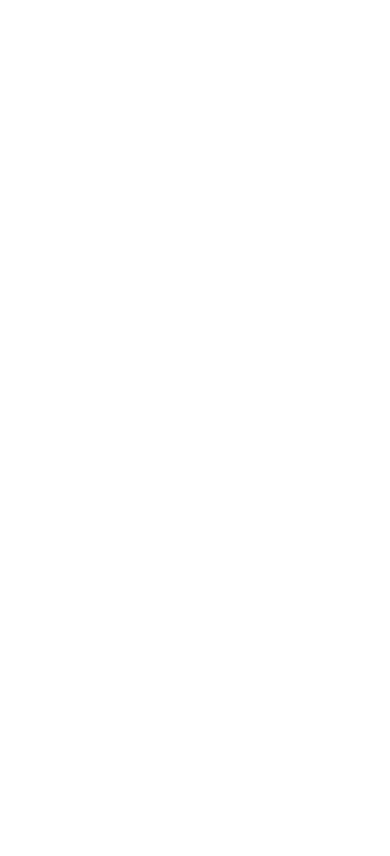
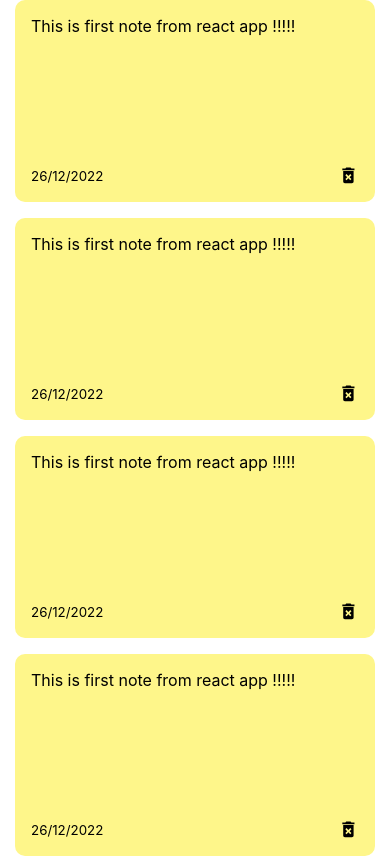
Before and after one commit to jayaseelananbu/react-notes-app, a React (Create React App) app: page / in a window 390 px wide. Built offline with nearby package versions, Linux system fonts and the light colour scheme.

Commit message:
basic notes layout added with responsive css

```diff
--- a/package.json
+++ b/package.json
@@ -8,6 +8,7 @@
     "@testing-library/user-event": "^13.5.0",
     "react": "^18.2.0",
     "react-dom": "^18.2.0",
+    "react-icons": "^4.7.1",
     "react-scripts": "5.0.1",
     "web-vitals": "^2.1.4"
   },
--- a/public/index.html
+++ b/public/index.html
@@ -24,7 +24,7 @@
       work correctly both with client-side routing and a non-root public URL.
       Learn how to configure a non-root public URL by running `npm run build`.
     -->
-    <title>React App</title>
+    <title>Notes App</title>
   </head>
   <body>
     <noscript>You need to enable JavaScript to run this app.</noscript>
--- a/src/App.js
+++ b/src/App.js
@@ -1,5 +1,11 @@
+import NoteList from "./components/NotesList";
+
 const App = () => {
-  return <div className="container"></div>
-}
+  return (
+    <div className="container">
+      <NoteList />
+    </div>
+  );
+};
 
-export default App
+export default App;
--- /dev/null
+++ b/src/components/Note.js
@@ -0,0 +1,14 @@
+import { MdDeleteForever } from "react-icons/md";
+const Note = () => {
+  return (
+    <div className="note">
+      <span>This is first note from react app !!!!!</span>
+      <div className="note-footer">
+        <small>26/12/2022</small>
+        <MdDeleteForever className="delete-icon" size="1.3em" />
+      </div>
+    </div>
+  );
+};
+
+export default Note;
--- /dev/null
+++ b/src/components/NotesList.js
@@ -0,0 +1,14 @@
+import Note from "./Note";
+
+const NoteList = () => {
+  return (
+    <div className="note-list">
+      <Note />
+      <Note />
+      <Note />
+      <Note />
+    </div>
+  );
+};
+
+export default NoteList;
--- a/src/index.css
+++ b/src/index.css
@@ -1,13 +1,44 @@
 body {
   margin: 0;
-  font-family: -apple-system, BlinkMacSystemFont, 'Segoe UI', 'Roboto', 'Oxygen',
-    'Ubuntu', 'Cantarell', 'Fira Sans', 'Droid Sans', 'Helvetica Neue',
+  font-family: -apple-system, BlinkMacSystemFont, "Segoe UI", "Roboto", "Oxygen",
+    "Ubuntu", "Cantarell", "Fira Sans", "Droid Sans", "Helvetica Neue",
     sans-serif;
   -webkit-font-smoothing: antialiased;
   -moz-osx-font-smoothing: grayscale;
 }
 
 code {
-  font-family: source-code-pro, Menlo, Monaco, Consolas, 'Courier New',
+  font-family: source-code-pro, Menlo, Monaco, Consolas, "Courier New",
     monospace;
 }
+
+.container {
+  max-width: 960px;
+  margin-right: auto;
+  margin-left: auto;
+  padding-right: 15px;
+  padding-left: 15px;
+}
+
+.note-list {
+  display: grid;
+  grid-gap: 1rem;
+  grid-template-columns: repeat(auto-fit, minmax(250px,1fr));
+
+}
+
+.note {
+  background-color: #fef68a;
+  border-radius: 10px;
+  padding: 1rem;
+  min-height: 170px;
+  display: flex;
+  flex-direction: column;
+  justify-content: space-between;
+}
+
+.note-footer {
+  display: flex;
+  align-items: center;
+  justify-content: space-between;
+}
```
Also changed, not shown: 1 other file (tests, documents, lock files or other folders).
